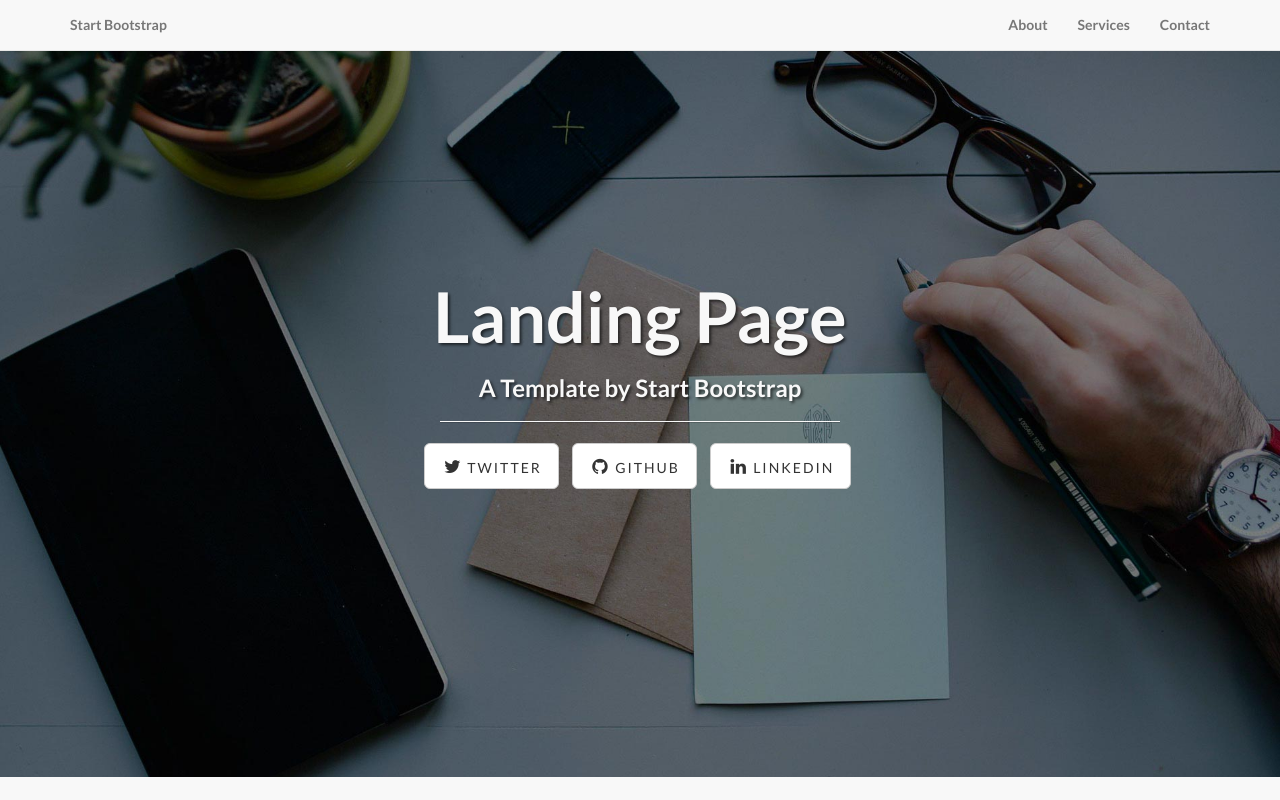
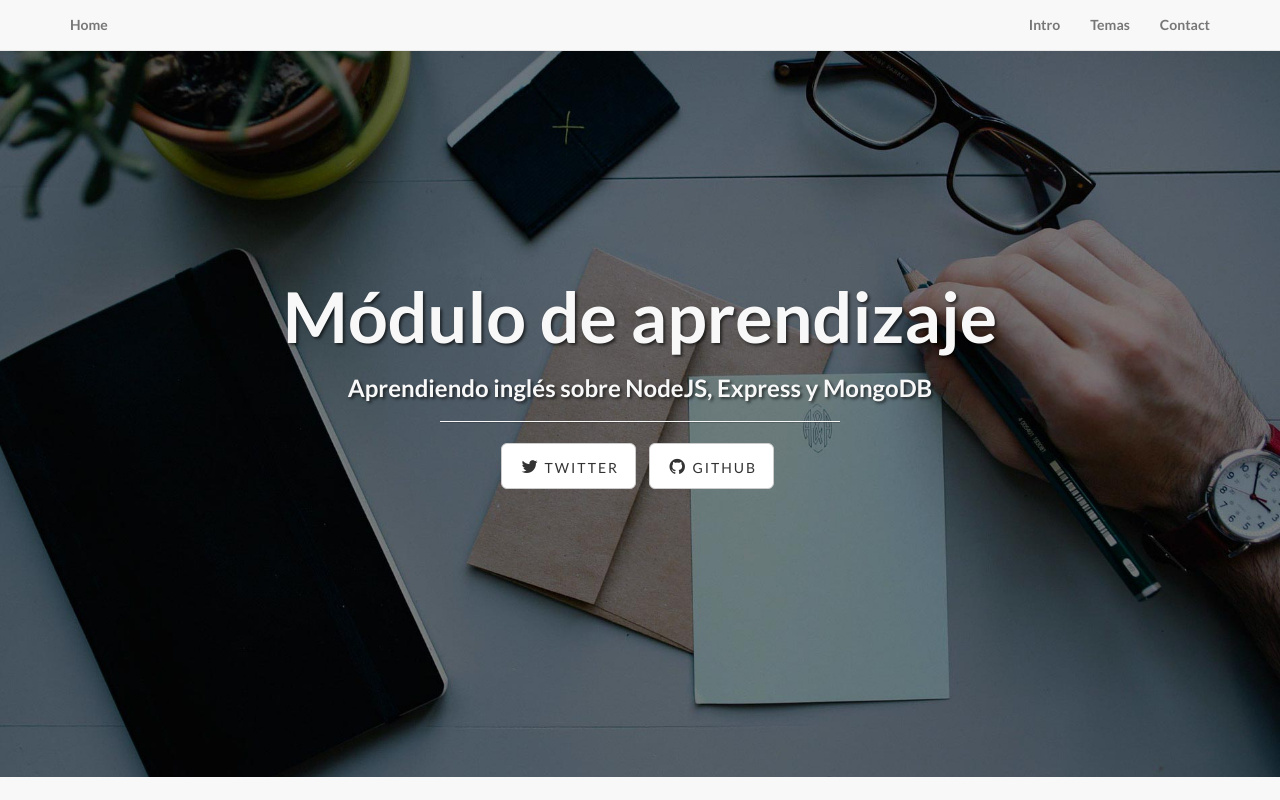
Before and after one commit to alu0100836059/mod_english, a website: page public/index.html in a window 1280 px wide. Shown: the top 800 px of the page. Drawn offline with Linux system fonts and the light colour scheme.

Commit message:
Comenzando con la edición de contenido :presentación

```diff
--- a/public/index.html
+++ b/public/index.html
@@ -9,7 +9,7 @@
     <meta name="description" content="">
     <meta name="author" content="">
 
-    <title>Landing Page - Start Bootstrap Theme</title>
+    <title>Módulo aprendizaje: Inglés</title>
 
     <!-- Bootstrap Core CSS -->
     <link href="./css/bootstrap.min.css" rel="stylesheet">
@@ -43,16 +43,16 @@
                     <span class="icon-bar"></span>
                     <span class="icon-bar"></span>
                 </button>
-                <a class="navbar-brand topnav" href="#">Start Bootstrap</a>
+                <a class="navbar-brand topnav" href="/">Home</a>
             </div>
             <!-- Collect the nav links, forms, and other content for toggling -->
             <div class="collapse navbar-collapse" id="bs-example-navbar-collapse-1">
                 <ul class="nav navbar-nav navbar-right">
                     <li>
-                        <a href="#about">About</a>
+                        <a href="#about">Intro</a>
                     </li>
                     <li>
-                        <a href="#services">Services</a>
+                        <a href="#services">Temas</a>
                     </li>
                     <li>
                         <a href="#contact">Contact</a>
@@ -73,19 +73,19 @@
             <div class="row">
                 <div class="col-lg-12">
                     <div class="intro-message">
-                        <h1>Landing Page</h1>
-                        <h3>A Template by Start Bootstrap</h3>
+                        <h1>Módulo de aprendizaje</h1>
+                        <h3>Aprendiendo inglés sobre NodeJS, Express y MongoDB</h3>
                         <hr class="intro-divider">
                         <ul class="list-inline intro-social-buttons">
                             <li>
-                                <a href="https://twitter.com/SBootstrap" class="btn btn-default btn-lg"><i class="fa fa-twitter fa-fw"></i> <span class="network-name">Twitter</span></a>
+                                <a href="https://twitter.com/Jacko_RG" class="btn btn-default btn-lg"><i class="fa fa-twitter fa-fw"></i> <span class="network-name">Twitter</span></a>
                             </li>
                             <li>
-                                <a href="https://github.com/IronSummitMedia/startbootstrap" class="btn btn-default btn-lg"><i class="fa fa-github fa-fw"></i> <span class="network-name">Github</span></a>
+                                <a href="https://github.com/alu0100836059" class="btn btn-default btn-lg"><i class="fa fa-github fa-fw"></i> <span class="network-name">Github</span></a>
                             </li>
-                            <li>
+                            <!-- <li>
                                 <a href="#" class="btn btn-default btn-lg"><i class="fa fa-linkedin fa-fw"></i> <span class="network-name">Linkedin</span></a>
-                            </li>
+                            </li> -->
                         </ul>
                     </div>
                 </div>
```
Also changed, not shown: app.js (+3 -11 lines).
